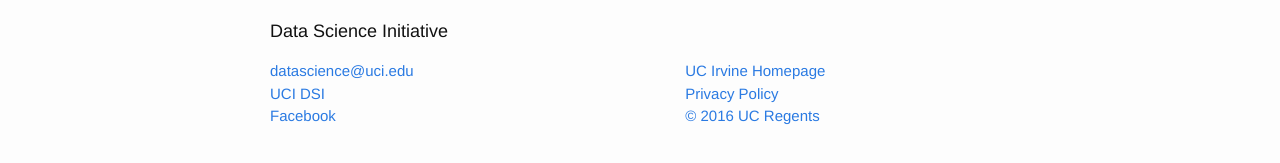
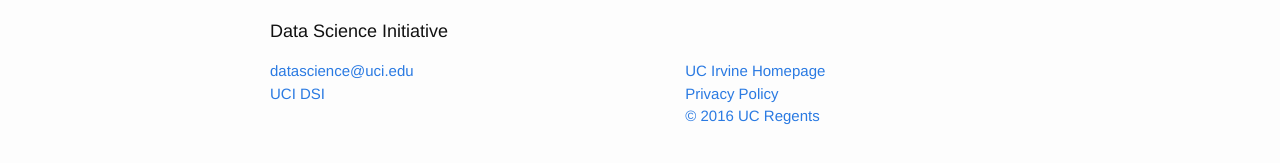
Before and after one commit to UCIDataScienceInitiative/UCIDataScienceInitiative.github.io, a Jekyll site: the page built from index.html, in a window 1280 px wide. Shown: the part 274-437 px from the top of the page. Built offline with Jekyll 4.4.1, drawn with Linux system fonts in a browser that asks for light colours.

Commit message:
Update _config.yml

```diff
--- a/_config.yml
+++ b/_config.yml
@@ -6,9 +6,7 @@ description: > # this means to ignore newlines until "baseurl:"
 baseurl: "" # the subpath of your site, e.g. /blog
 url: "https://ucidatascienceinitiative.github.io" # the base hostname & protocol for your site
 facebook_username: uci.datascience
-facebook_word: Facebook
 github_username:  UCI DSI
-github_word: Github
 venue: University of California, Irvine
 
 dsi_site: "http://datascience.uci.edu"
```
